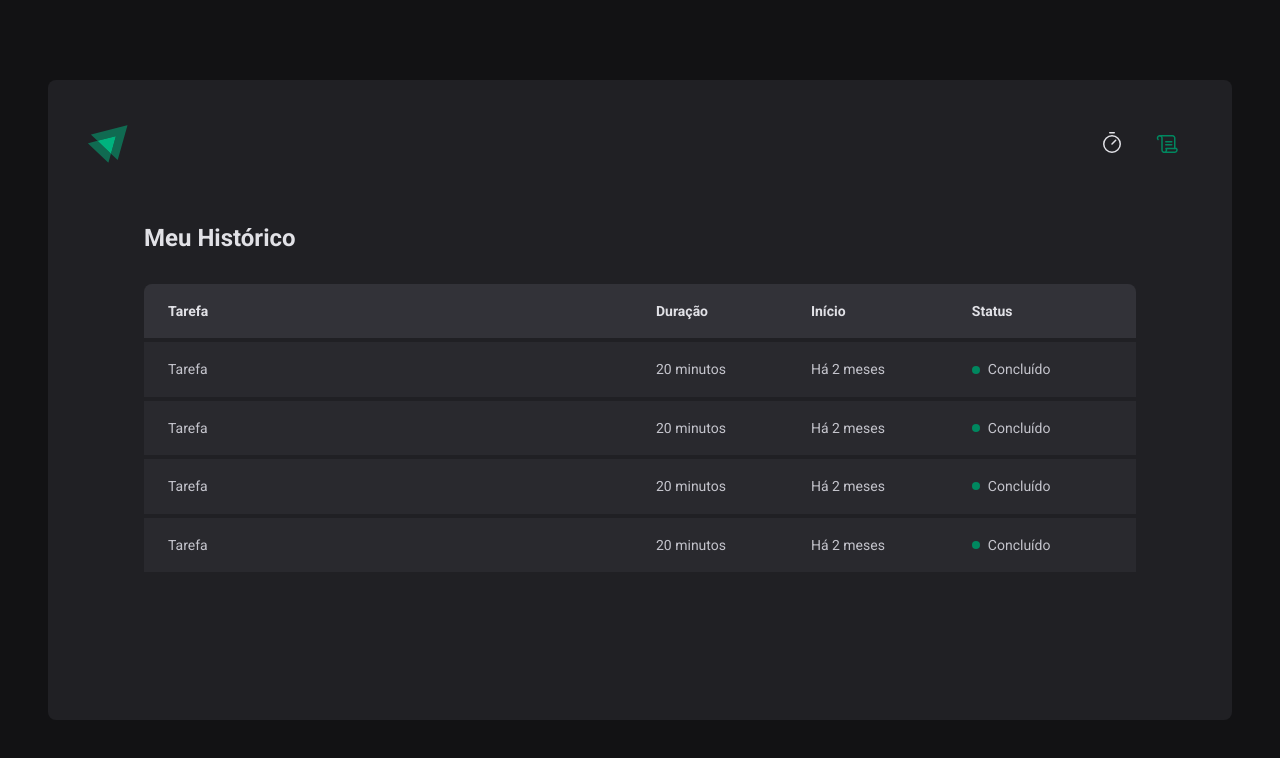
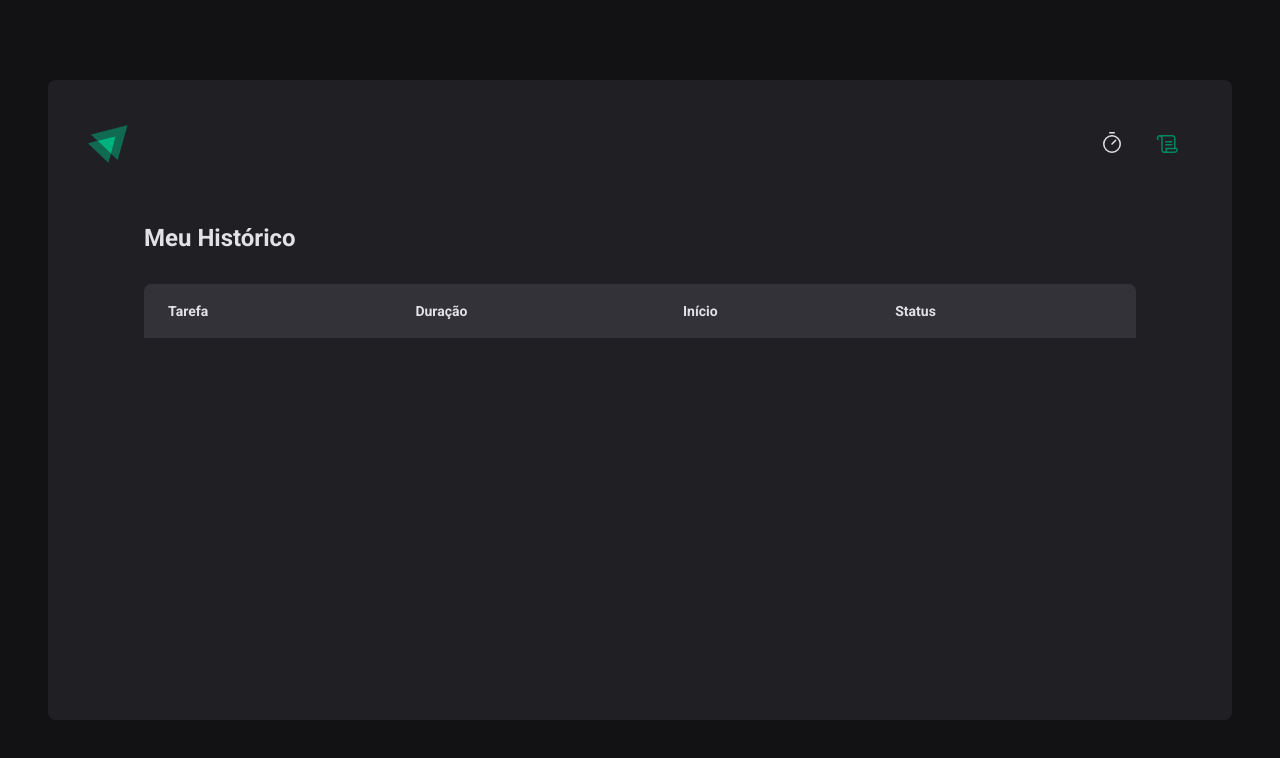
Before and after one commit to felpst/pomodoro-timer, a React (Vite) app: page /history in a window 1280 px wide. Shown: the top 758 px of the page. Built offline with nearby package versions, Linux system fonts and the light colour scheme.

Commit message:
component separation concluded

```diff
--- a/src/App.tsx
+++ b/src/App.tsx
@@ -4,12 +4,15 @@
 
 import { GlobalStyle } from './styles/global'
 import { defaultTheme } from './styles/themes/default'
+import { CyclesContextProvider } from './contexts/CyclesContext'
 
 export function App() {
   return (
     <ThemeProvider theme={defaultTheme}>
       <BrowserRouter>
-        <Router />
+        <CyclesContextProvider>
+          <Router />
+        </CyclesContextProvider>
       </BrowserRouter>
       <GlobalStyle />
     </ThemeProvider>
--- /dev/null
+++ b/src/contexts/CyclesContext.tsx
@@ -0,0 +1,104 @@
+import { createContext, ReactNode, useState } from 'react'
+
+interface CreateCycleData {
+  task: string
+  minutesAmount: number
+}
+
+interface Cycle {
+  id: string
+  task: string
+  minutesAmount: number
+  startDate: Date
+  interruptedDate?: Date
+  finishedDate?: Date
+}
+
+interface CyclesContextType {
+  cycles: Cycle[]
+  activeCycle: Cycle | undefined
+  activeCycleId: string | null
+  amountSecondsPassed: number
+  markCurrentCycleAsFinished: () => void
+  setSecondsPassed: (seconds: number) => void
+  createNewCycle: (data: CreateCycleData) => void
+  interruptCurrentCycle: () => void
+}
+
+export const CyclesContext = createContext({} as CyclesContextType)
+
+interface CyclesContextProviderProps {
+  children: ReactNode
+}
+
+export function CyclesContextProvider({
+  children,
+}: CyclesContextProviderProps) {
+  const [cycles, setCycles] = useState<Cycle[]>([])
+  const [activeCycleId, setActiveCycleId] = useState<string | null>(null)
+  const [amountSecondsPassed, setAmountSecondsPassed] = useState(0)
+
+  const activeCycle = cycles.find((cycle) => cycle.id === activeCycleId)
+
+  function setSecondsPassed(seconds: number) {
+    setAmountSecondsPassed(seconds)
+  }
+
+  function markCurrentCycleAsFinished() {
+    setCycles((state) =>
+      state.map((cycle) => {
+        if (cycle.id === activeCycleId) {
+          return { ...cycle, finishedDate: new Date() }
+        } else {
+          return cycle
+        }
+      }),
+    )
+  }
+
+  function createNewCycle(data: CreateCycleData) {
+    const id = String(new Date().getTime())
+
+    const newCycle: Cycle = {
+      id,
+      task: data.task,
+      minutesAmount: data.minutesAmount,
+      startDate: new Date(),
+    }
+
+    setCycles((state) => [...state, newCycle])
+    setActiveCycleId(id)
+    setAmountSecondsPassed(0)
+  }
+
+  function interruptCurrentCycle() {
+    setActiveCycleId(null)
+
+    setCycles((state) =>
+      state.map((cycle) => {
+        if (cycle.id === activeCycleId) {
+          return { ...cycle, interruptedDate: new Date() }
+        } else {
+          return cycle
+        }
+      }),
+    )
+  }
+
+  return (
+    <CyclesContext.Provider
+      value={{
+        cycles,
+        activeCycle,
+        activeCycleId,
+        markCurrentCycleAsFinished,
+        amountSecondsPassed,
+        setSecondsPassed,
+        createNewCycle,
+        interruptCurrentCycle,
+      }}
+    >
+      {children}
+    </CyclesContext.Provider>
+  )
+}
--- a/src/pages/History/index.tsx
+++ b/src/pages/History/index.tsx
@@ -1,6 +1,12 @@
+import { useContext } from 'react'
+import { formatDistanceToNow } from 'date-fns'
+import { CyclesContext } from '../../contexts/CyclesContext'
 import { HistoryContainer, HistoryList, Status } from './styles'
+import ptBR from 'date-fns/esm/locale/pt-BR/index.js'
 
 export function History() {
+  const { cycles } = useContext(CyclesContext)
+
   return (
     <HistoryContainer>
       <h1>Meu Histórico</h1>
@@ -15,38 +21,31 @@
             </tr>
           </thead>
           <tbody>
-            <tr>
-              <td>Tarefa</td>
-              <td>20 minutos</td>
-              <td>Há 2 meses</td>
-              <td>
-                <Status statusColor="green">Concluído</Status>
-              </td>
-            </tr>
-            <tr>
-              <td>Tarefa</td>
-              <td>20 minutos</td>
-              <td>Há 2 meses</td>
-              <td>
-                <Status statusColor="green">Concluído</Status>
-              </td>
-            </tr>
-            <tr>
-              <td>Tarefa</td>
-              <td>20 minutos</td>
-              <td>Há 2 meses</td>
-              <td>
-                <Status statusColor="green">Concluído</Status>
-              </td>
-            </tr>
-            <tr>
-              <td>Tarefa</td>
-              <td>20 minutos</td>
-              <td>Há 2 meses</td>
-              <td>
-                <Status statusColor="green">Concluído</Status>
-              </td>
-            </tr>
+            {cycles.map((cycle) => {
+              return (
+                <tr key={cycle.id}>
+                  <td>{cycle.task}</td>
+                  <td>{cycle.minutesAmount} minutos</td>
+                  <td>
+                    {formatDistanceToNow(cycle.startDate, {
+                      addSuffix: true,
+                      locale: ptBR,
+                    })}
+                  </td>
+                  <td>
+                    {cycle.finishedDate && (
+                      <Status statusColor="green">Concluído</Status>
+                    )}
+                    {cycle.interruptedDate && (
+                      <Status statusColor="red">Interrompido</Status>
+                    )}
+                    {!cycle.finishedDate && !cycle.interruptedDate && (
+                      <Status statusColor="yellow">Em andamento</Status>
+                    )}
+                  </td>
+                </tr>
+              )
+            })}
           </tbody>
         </table>
       </HistoryList>
--- a/src/pages/Home/components/CountDown/index.tsx
+++ b/src/pages/Home/components/CountDown/index.tsx
@@ -1,12 +1,16 @@
 import { differenceInSeconds } from 'date-fns'
-import { useContext, useEffect, useState } from 'react'
-import { CyclesContext } from '../..'
+import { useContext, useEffect } from 'react'
+import { CyclesContext } from '../../../../contexts/CyclesContext'
 import { CounterContainer, SeparatorContainer } from './styles'
 
 export function CountDown() {
-  const { activeCycle, activeCycleId, markCurrentCycleAsFinished } =
-    useContext(CyclesContext)
-  const [amountSecondsPassed, setAmountSecondsPassed] = useState(0)
+  const {
+    activeCycle,
+    activeCycleId,
+    markCurrentCycleAsFinished,
+    amountSecondsPassed,
+    setSecondsPassed,
+  } = useContext(CyclesContext)
 
   const totalSeconds = activeCycle ? activeCycle.minutesAmount * 60 : 0
 
@@ -21,10 +25,10 @@
         )
         if (secondsDifference >= totalSeconds) {
           markCurrentCycleAsFinished()
-          setAmountSecondsPassed(totalSeconds)
+          setSecondsPassed(totalSeconds)
           clearInterval(interval)
         } else {
-          setAmountSecondsPassed(secondsDifference)
+          setSecondsPassed(secondsDifference)
         }
       }, 1000)
     }
@@ -32,7 +36,13 @@
     return () => {
       clearInterval(interval)
     }
-  }, [activeCycle, totalSeconds, activeCycleId, markCurrentCycleAsFinished])
+  }, [
+    activeCycle,
+    totalSeconds,
+    activeCycleId,
+    markCurrentCycleAsFinished,
+    setSecondsPassed,
+  ])
 
   const currentSeconds = activeCycle ? totalSeconds - amountSecondsPassed : 0
 
--- a/src/pages/Home/components/NewCycleForm/index.tsx
+++ b/src/pages/Home/components/NewCycleForm/index.tsx
@@ -1,26 +1,11 @@
-import { zodResolver } from '@hookform/resolvers/zod'
-import { useForm } from 'react-hook-form'
 import { FormContainer, MinutesAmountInput, TaskInput } from './styles'
-import * as zod from 'zod'
-
-const newCycleFromValidationSchema = zod.object({
-  task: zod.string().min(1, 'Informe a tarefa'),
-  minutesAmount: zod
-    .number()
-    .min(5, 'O ciclo precisa ser de no mínimo 5 minutos')
-    .max(60, 'O ciclo precisa ser de no máxim 60 minutos'),
-})
-
-type NewCycleFormData = zod.infer<typeof newCycleFromValidationSchema>
+import { useContext } from 'react'
+import { useFormContext } from 'react-hook-form'
+import { CyclesContext } from '../../../../contexts/CyclesContext'
 
 export function NewCycleForm() {
-  const { register, handleSubmit, watch, reset } = useForm<NewCycleFormData>({
-    resolver: zodResolver(newCycleFromValidationSchema),
-    defaultValues: {
-      task: '',
-      minutesAmount: 0,
-    },
-  })
+  const { activeCycle } = useContext(CyclesContext)
+  const { register } = useFormContext()
 
   return (
     <FormContainer>
--- a/src/pages/Home/index.tsx
+++ b/src/pages/Home/index.tsx
@@ -1,5 +1,8 @@
 import { HandPalm, Play } from 'phosphor-react'
-import { createContext, useEffect, useState } from 'react'
+import * as zod from 'zod'
+import { zodResolver } from '@hookform/resolvers/zod'
+import { FormProvider, useForm } from 'react-hook-form'
+import { useContext } from 'react'
 
 import {
   HomeContainer,
@@ -8,71 +11,35 @@
 } from './styles'
 import { NewCycleForm } from './components/NewCycleForm'
 import { CountDown } from './components/CountDown'
+import { CyclesContext } from '../../contexts/CyclesContext'
 
-interface Cycle {
-  id: string
-  task: string
-  minutesAmount: number
-  startDate: Date
-  interruptedDate?: Date
-  finishedDate?: Date
-}
+const newCycleFromValidationSchema = zod.object({
+  task: zod.string().min(1, 'Informe a tarefa'),
+  minutesAmount: zod
+    .number()
+    .min(5, 'O ciclo precisa ser de no mínimo 5 minutos')
+    .max(60, 'O ciclo precisa ser de no máxim 60 minutos'),
+})
 
-interface CyclesContextType {
-  activeCycle: Cycle | undefined
-  activeCycleId: string | null
-  markCurrentCycleAsFinished: () => void
-}
-
-export const CyclesContext = createContext({} as CyclesContextType)
+type NewCycleFormData = zod.infer<typeof newCycleFromValidationSchema>
 
 export function Home() {
-  const [cycles, setCycles] = useState<Cycle[]>([])
-  const [activeCycleId, setActiveCycleId] = useState<string | null>(null)
+  const { activeCycle, createNewCycle, interruptCurrentCycle } =
+    useContext(CyclesContext)
 
-  const activeCycle = cycles.find((cycle) => cycle.id === activeCycleId)
+  const newCycleForm = useForm<NewCycleFormData>({
+    resolver: zodResolver(newCycleFromValidationSchema),
+    defaultValues: {
+      task: '',
+      minutesAmount: 0,
+    },
+  })
 
-  function markCurrentCycleAsFinished() {
-    setCycles((state) =>
-      state.map((cycle) => {
-        if (cycle.id === activeCycleId) {
-          return { ...cycle, finishedDate: new Date() }
-        } else {
-          return cycle
-        }
-      }),
-    )
-  }
+  const { handleSubmit, watch, reset } = newCycleForm
 
   function handleCreateNewCycle(data: NewCycleFormData) {
-    const id = String(new Date().getTime())
-
-    const newCycle: Cycle = {
-      id,
-      task: data.task,
-      minutesAmount: data.minutesAmount,
-      startDate: new Date(),
-    }
-
-    setCycles((state) => [...state, newCycle])
-    setActiveCycleId(id)
-    setAmountSecondsPassed(0)
-
+    createNewCycle(data)
     reset()
-  }
-
-  function handleInterruptCycle() {
-    setActiveCycleId(null)
-
-    setCycles((state) =>
-      state.map((cycle) => {
-        if (cycle.id === activeCycleId) {
-          return { ...cycle, interruptedDate: new Date() }
-        } else {
-          return cycle
-        }
-      }),
-    )
   }
 
   const task = watch('task')
@@ -81,15 +48,13 @@
   return (
     <HomeContainer>
       <form onSubmit={handleSubmit(handleCreateNewCycle)} action="">
-        <CyclesContext.Provider
-          value={{ activeCycle, activeCycleId, markCurrentCycleAsFinished }}
-        >
+        <FormProvider {...newCycleForm}>
           <NewCycleForm />
-          <CountDown />
-        </CyclesContext.Provider>
+        </FormProvider>
+        <CountDown />
 
         {activeCycle ? (
-          <StopCountDownButton onClick={handleInterruptCycle} type="button">
+          <StopCountDownButton onClick={interruptCurrentCycle} type="button">
             <HandPalm size={24} />
             Interromper
           </StopCountDownButton>
```
